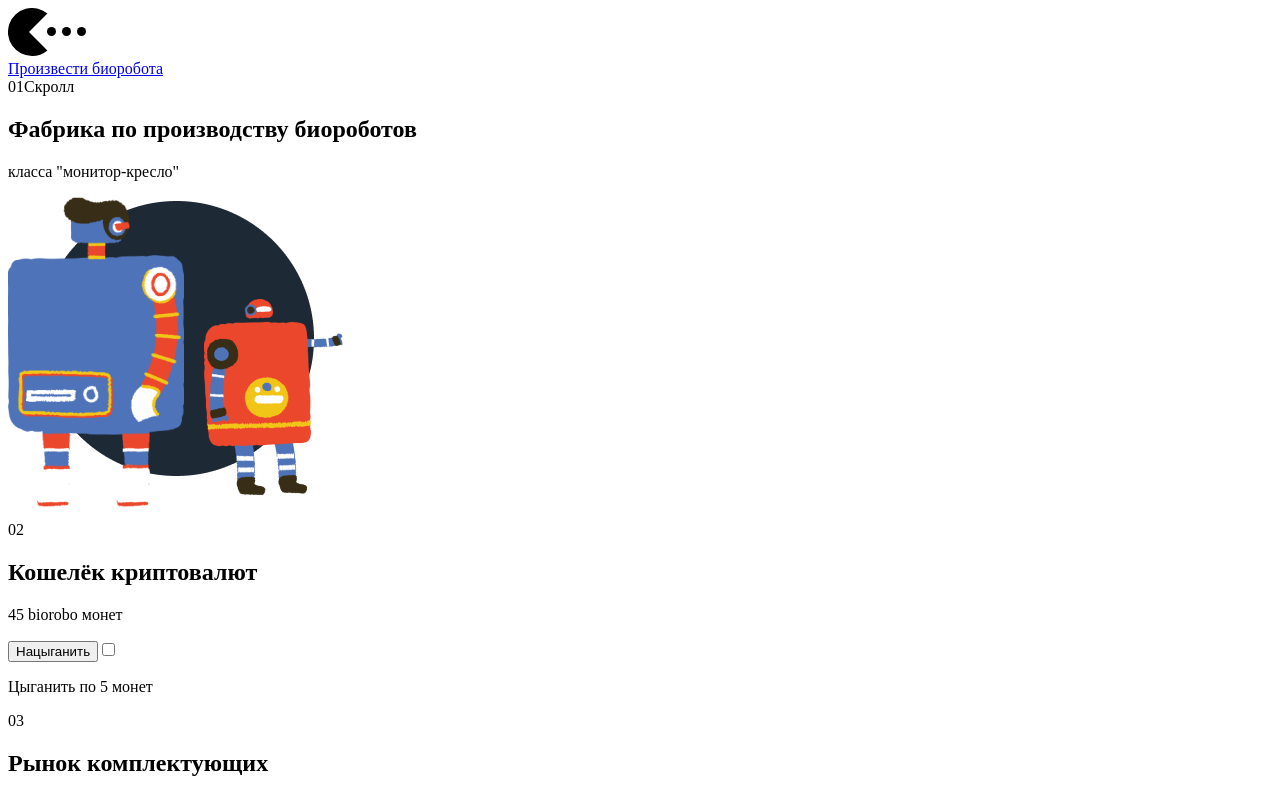
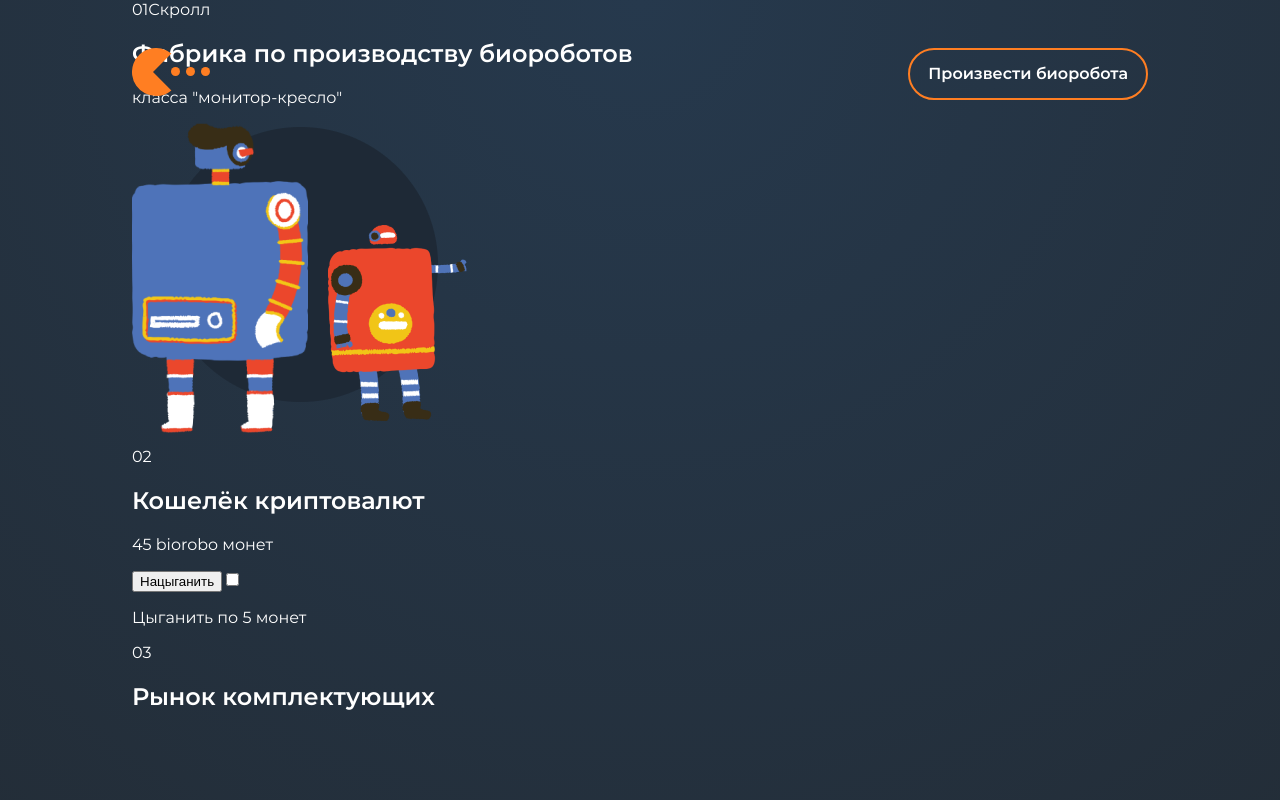
Before and after one commit to luananxd/test_07.02.24, a Vue app: page / in a window 1280 px wide. Shown: the top 800 px of the page. Built offline with nearby package versions, Linux system fonts and the light colour scheme.

Commit message:
Сделана стилизация макета и хедера

```diff
--- a/src/layout/AppHeader.vue
+++ b/src/layout/AppHeader.vue
@@ -14,3 +14,51 @@
 </template>
 
 <script setup></script>
+
+<style lang="scss" scoped>
+@import "@/assets/scss/text-style.scss";
+@import "@/assets/scss/colors.scss";
+
+.page-header {
+  position: absolute;
+  top: 0;
+  left: 0;
+  width: 100%;
+  padding: 48px 0;
+}
+
+.page-header__wrapper {
+  display: flex;
+}
+
+.page-header__logo {
+  margin-right: auto;
+}
+.logo__icon {
+  color: $orange;
+}
+
+.page-header__button {
+  display: block;
+  padding: 12px 18px;
+  @include normal-text;
+  color: $white;
+  text-decoration: none;
+  border: 2px solid $orange;
+  border-radius: 60px;
+
+  &:hover {
+    background-color: $red-orange;
+    border-color: $red-orange;
+  }
+
+  &:active {
+    background-color: $orange;
+    border-color: $orange;
+  }
+
+  &:focus-visible {
+    outline: 3px solid $violet;
+  }
+}
+</style>
--- a/src/layout/AppLayout.vue
+++ b/src/layout/AppLayout.vue
@@ -9,3 +9,27 @@
 import AppHeader from "@/layout/AppHeader.vue";
 import HomePage from "@/pages/HomePage.vue";
 </script>
+
+<style lang="scss">
+@import "@/assets/scss/colors.scss";
+
+html {
+  scroll-behavior: smooth;
+}
+
+body {
+  margin: 0;
+  background-image: radial-gradient(1800px at top center, #26394d, #212529);
+  font-family: "Montserrat", "Arial", sans-serif;
+  color: $white;
+}
+
+.app-layout {
+  position: relative;
+}
+
+.center-wrapper {
+  width: 1016px;
+  margin: 0 auto;
+}
+</style>
```
